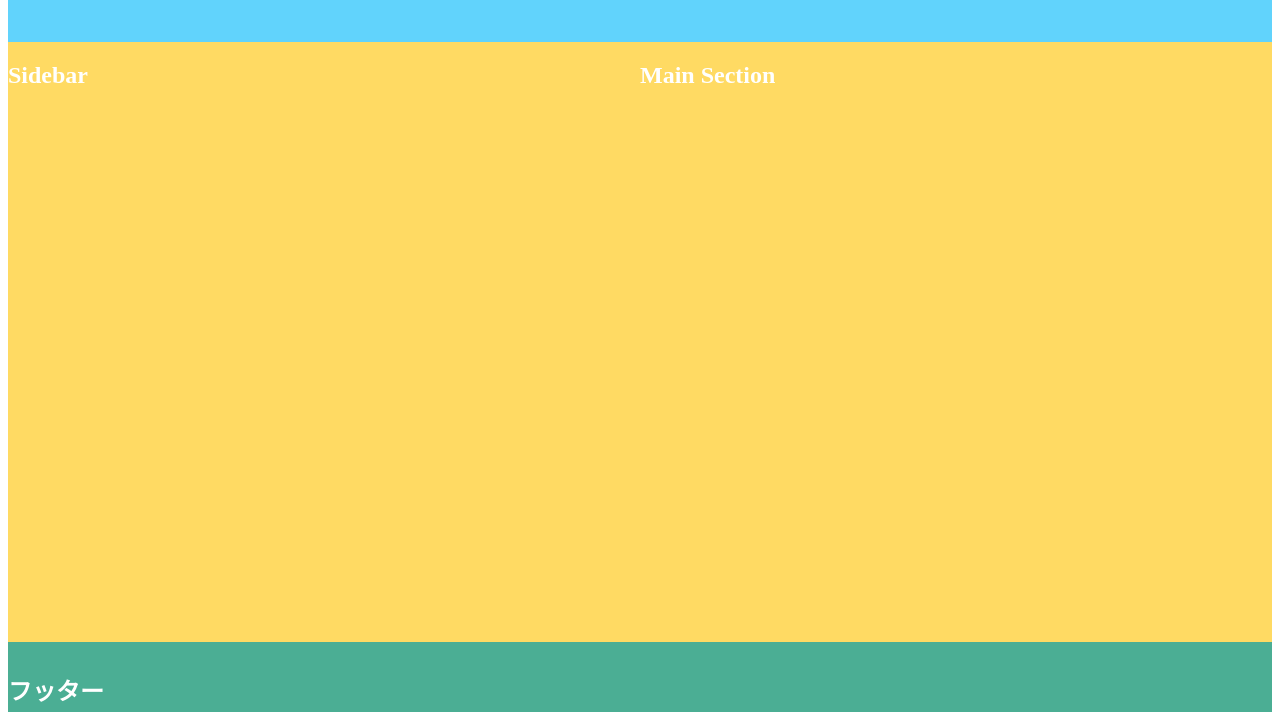
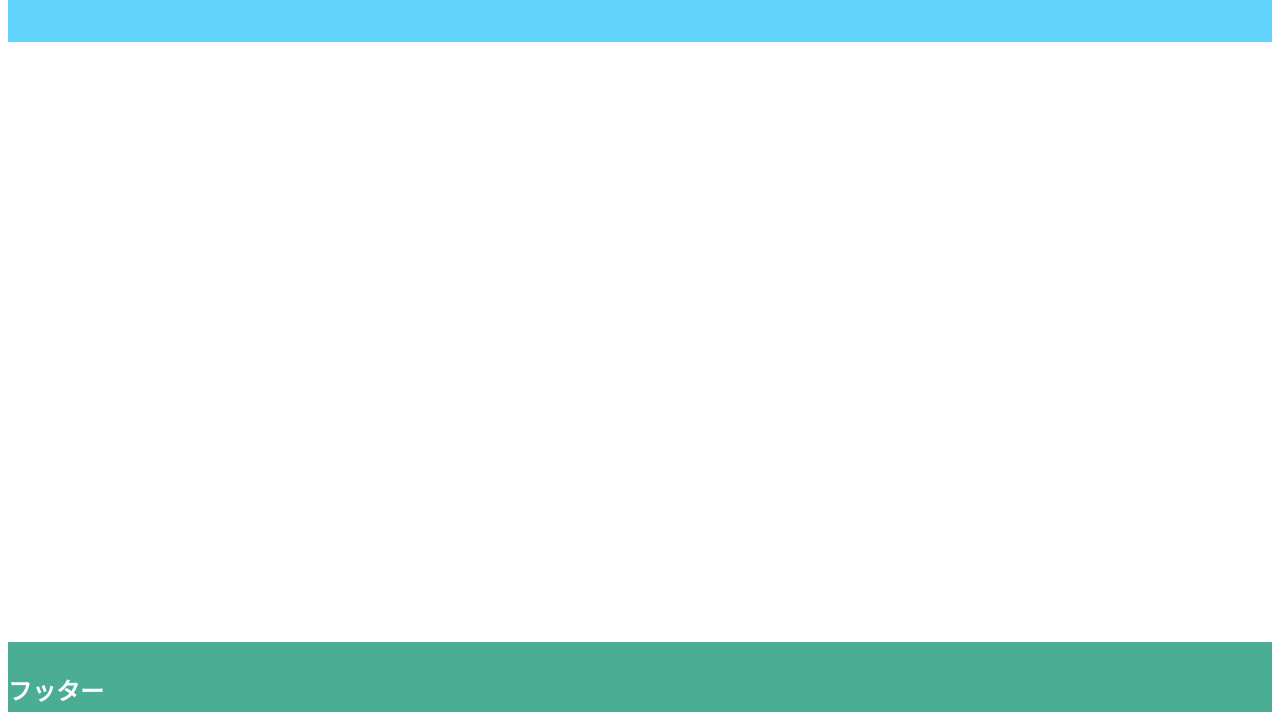
Before and after one commit to praiclio/new.github.io, a plain HTML site: page index.html in a window 1280 px wide. Shown: the part 186-906 px from the top of the page. Drawn offline with Linux system fonts and the light colour scheme.

Commit message:
Update stylesheet.css

```diff
--- a/stylesheet.css
+++ b/stylesheet.css
@@ -17,7 +17,7 @@ main {
   display:flex;
   color: #fff;
 }
-main section {
+main mainsection {
   background-color: #FFDA63;
   width: 70%;
 }
```
